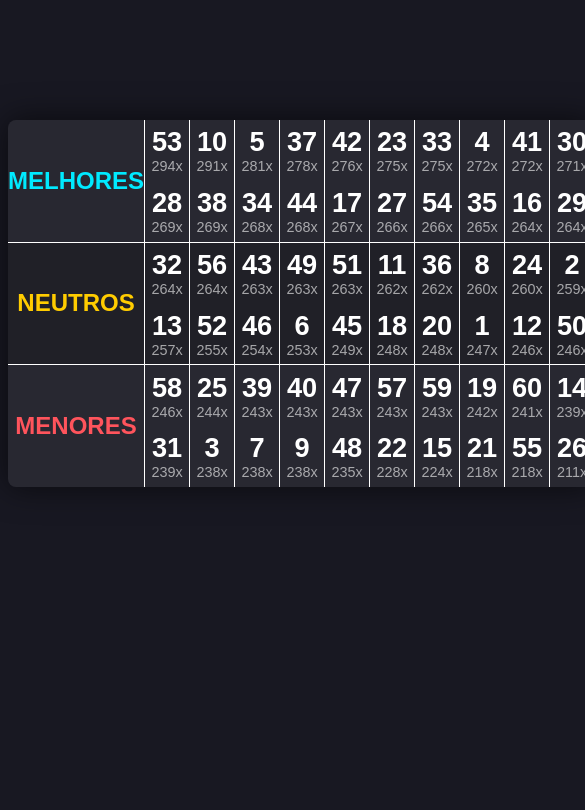
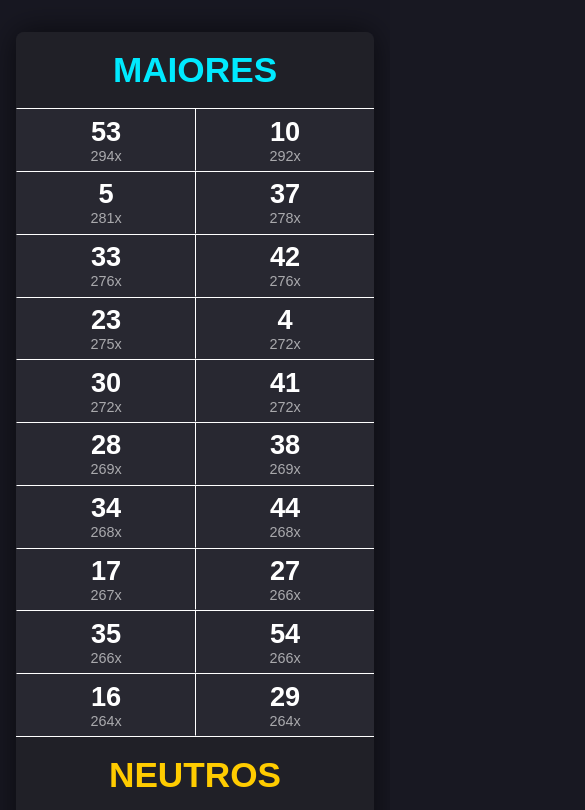
Before and after one commit to dropeMag/resultadosMegaSena, a plain HTML site: page index.html in a window 390 px wide. Both pictures are taken after a click on the button "VERIFICAR". Shown: the top 810 px of the page, 585 px wide, since content can reach past the window. Drawn offline with Linux system fonts and the light colour scheme.

Commit message:
commit_responsiveness

```diff
--- a/dados.js
+++ b/dados.js
@@ -1,5 +1,6 @@
 export let resultados = [
-    9, 15, 23, 25, 29, 30, //14 dez 2022
+    1, 6, 10, 30, 33, 35, //17 dez 22
+    9, 15, 23, 25, 29, 30,
     10, 25, 31, 37, 38, 57,
     3, 23, 28, 34, 38, 48,
     20, 23, 32, 36, 39, 57,
--- a/index.html
+++ b/index.html
@@ -6,6 +6,7 @@
     <meta name="viewport" content="width=device-width, initial-scale=1.0">
     <title>Fique Rico | Números da Mega Sena</title>
     <link rel="stylesheet" href="style.css">
+    <link rel="stylesheet" href="media.css">
     <link rel="shortcut icon" href="imagens/img_money.png" type="image/x-icon">
     <script type="module" src="script.js" defer></script>
     <script type="module" src="dados.js" defer></script>
@@ -14,7 +15,7 @@
     <table class="design">
         <!-- números que mais apareceram -->
         <tr id="numMais1">
-            <th rowspan="2">MELHORES</th>
+            <th rowspan="2">MAIORES</th>
         </tr>
         <tr id="numMais2">
         </tr>
--- /dev/null
+++ b/media.css
@@ -0,0 +1,62 @@
+@media (max-width: 1024px){
+    body{
+        /* background-color: red; */
+    }
+
+    table{
+        margin: 1em 0 3em;
+    }
+
+    tr{
+        display: grid;
+        grid-template-columns: 1fr 1fr;
+    }
+
+    th{
+        grid-column: 1/3;
+        padding: .5em 0;
+        font-size: 2.2em;
+        background-color: rgba(0, 0, 0, 0.2);
+    }
+
+    #numMedio1 th,
+    #numMenos1 th,
+    td{
+        border-top: 1px solid #ffffff;
+    }
+
+    #numMais1 td:nth-child(odd),
+    #numMais2 td:nth-child(even),
+    #numMedio1 td:nth-child(odd),
+    #numMedio2 td:nth-child(even),
+    #numMenos1 td:nth-child(odd),
+    #numMenos2 td:nth-child(even){
+        border-left: 1px solid white;
+    }
+}
+
+@media (min-width: 1025px){
+    #numMedio1,
+    #numMedio2{
+        background-color: rgba(0, 0, 0, 0.2);
+    }
+
+    #numMais1 th,
+    #numMais2 td,
+    #numMedio1 th,
+    #numMedio2 td{
+        border-bottom-color: #ffffff;
+    }
+
+    table tr th{
+        width: 228px;
+        padding: 0;
+        font-size: 1.5em;
+    }
+
+    td{
+        border-left: 1px solid #ffffff;
+    }
+
+    td:hover{background-color: #323258;}
+}
--- a/style.css
+++ b/style.css
@@ -24,10 +24,10 @@ BODY
 ---------------------------------------*/
 body{
     width: 100vw;
-    height: 100vh;
-    padding: .5em;
+    min-height: 100vh;
+    padding: 1em;
     background-color: #181822;
-    overflow: hidden;
+    overflow-x: hidden;
 }
 
 /*---------------------------------------
@@ -37,35 +37,14 @@ table{
     width: 100%;
     margin: 7em 0 3em;
     border-collapse: collapse;
-}
-
-/*---------------------------------------
-LINHAS
----------------------------------------*/
-#numMedio1,
-#numMedio2{
-    background-color: rgba(0, 0, 0, 0.2);
-}
-
-/*---------------------------------------
-BORDAS
----------------------------------------*/
-#numMedio1 th,
-#numMedio1 td{
-    border-top: 1px solid #ffffff;
-}
-
-#numMedio1 th,
-#numMedio2 td{
-    border-bottom: 1px solid #ffffff;
+    overflow: hidden;
 }
 
 /*---------------------------------------
 TÍTULOS
 ---------------------------------------*/
 table tr th{
-    width: 228px;
-    font-size: 1.5em;
+    border-bottom: 1px solid transparent;
 }
 
 table #numMais1 th{color: #00eaff;}
@@ -77,11 +56,10 @@ NÚMEROS SORTEADOS - ÁREA
 ---------------------------------------*/
 td{
     text-align: center;
-    border-left: 1px solid #ffffff;
+    border: 1px solid transparent;
+    border-right: none;
     padding: .4em;
 }
-
-td:hover{background-color: #323258;}
 
 /*---------------------------------------
 NÚMEROS SORTEADOS -  VALORES
```
Also changed, not shown: imagens/img_background.jpg (deleted).
